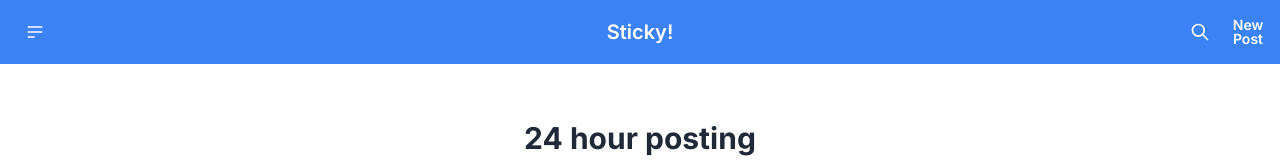
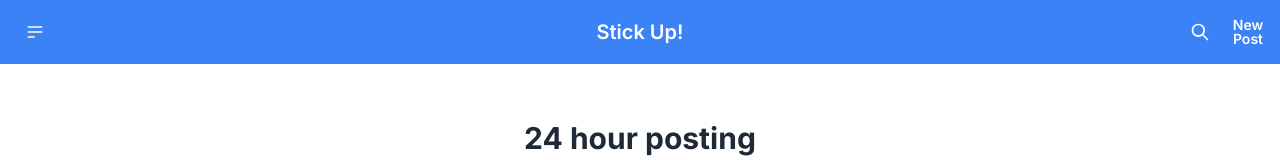
Before and after one commit to xjex/Stick-it, a Next.js app: page / in a window 1280 px wide. Shown: the top 160 px of the page. Built offline with nearby package versions, Linux system fonts and the light colour scheme; no server answers; the database is empty.

Commit message:
clean up

```diff
--- a/src/app/layout.js
+++ b/src/app/layout.js
@@ -5,8 +5,8 @@ import { Nav } from "../components/nav";
 const inter = Inter({ subsets: ["latin"] });
 
 export const metadata = {
-  title: "Create Next App",
-  description: "Generated by create next app",
+  title: "Stick-up",
+  description: "A freedom wall for everyone.",
 };
 
 export default function RootLayout({ children }) {
--- a/src/app/page.js
+++ b/src/app/page.js
@@ -20,7 +20,7 @@ export default function Home() {
         "postgres_changes",
         { event: "*", schema: "public", table: "Sticky" },
         (payload) => {
-          console.log("Change received!", payload);
+          // console.log("Change received!", payload);
           fetch();
         }
       )
@@ -56,9 +56,9 @@ export default function Home() {
               .update({ archived: true })
               .eq("id", item.id)
               .select();
-            console.log(`Item with ID ${item.id} archived successfully.`);
+            // console.log(`Item with ID ${item.id} archived successfully.`);
           } catch (error) {
-            console.error(`Error archiving item with ID ${item.id}:`, error);
+            // console.error(`Error archiving item with ID ${item.id}:`, error);
           }
         }
 
--- a/src/components/nav.js
+++ b/src/components/nav.js
@@ -77,7 +77,7 @@ export const Nav = () => {
         </details>
       </div>
       <div className="navbar-center">
-        <a className="btn btn-ghost text-xl">Sticky!</a>
+        <a className="btn btn-ghost text-xl">Stick Up!</a>
       </div>
       <div className="navbar-end">
         <button className="btn btn-ghost btn-circle">
--- a/src/components/newpost.js
+++ b/src/components/newpost.js
@@ -14,15 +14,14 @@ export const NewPost = () => {
           likes: 0,
         },
       ]);
-      console.log(data, error);
+      //   console.log(data, error);
     } catch (error) {
-      console.log(error);
+      //   console.log(error);
     }
   };
   return (
     <div>
       <div className="heading text-center font-bold text-2xl m-5">New Post</div>
-
       <div className="editor flex flex-col p-4 max-w-2xl rounded-md">
         <input
           className="title border p-2 mb-4"
--- a/src/components/tiny-editor.js
+++ b/src/components/tiny-editor.js
@@ -26,9 +26,9 @@ export default function MCE() {
       />
 
       <div className="buttons flex pt-5">
-        <div className="btn border p-1 px-4 font-semibold cursor-pointer text-gray-500 ml-auto">
+        {/* <div className="btn border p-1 px-4 font-semibold cursor-pointer text-gray-500 ml-auto">
           Cancel
-        </div>
+        </div> */}
         <button className="btn btn-outline btn-success  onClick={log} ">
           Post
         </button>
```
Also changed, not shown: src/components/Post.js (+5 -5 lines).
